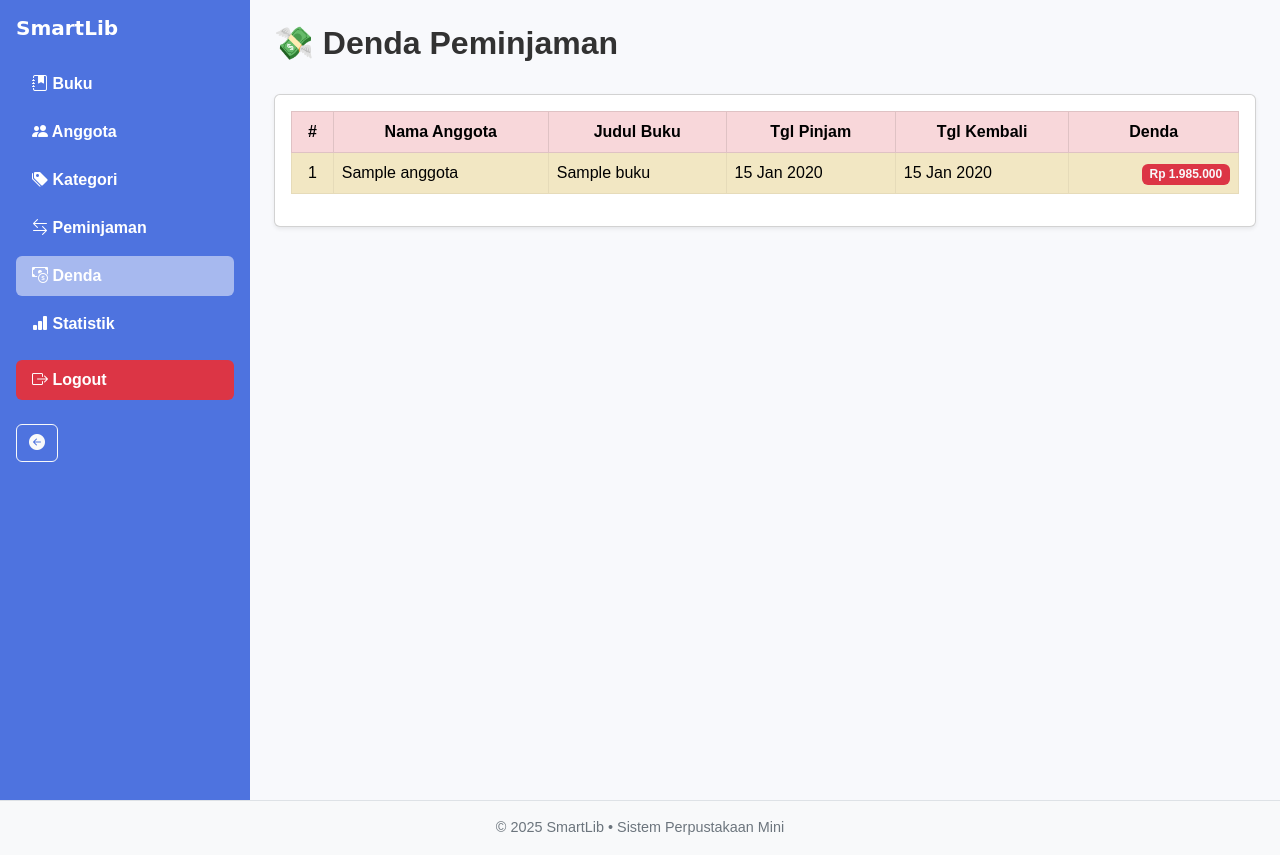
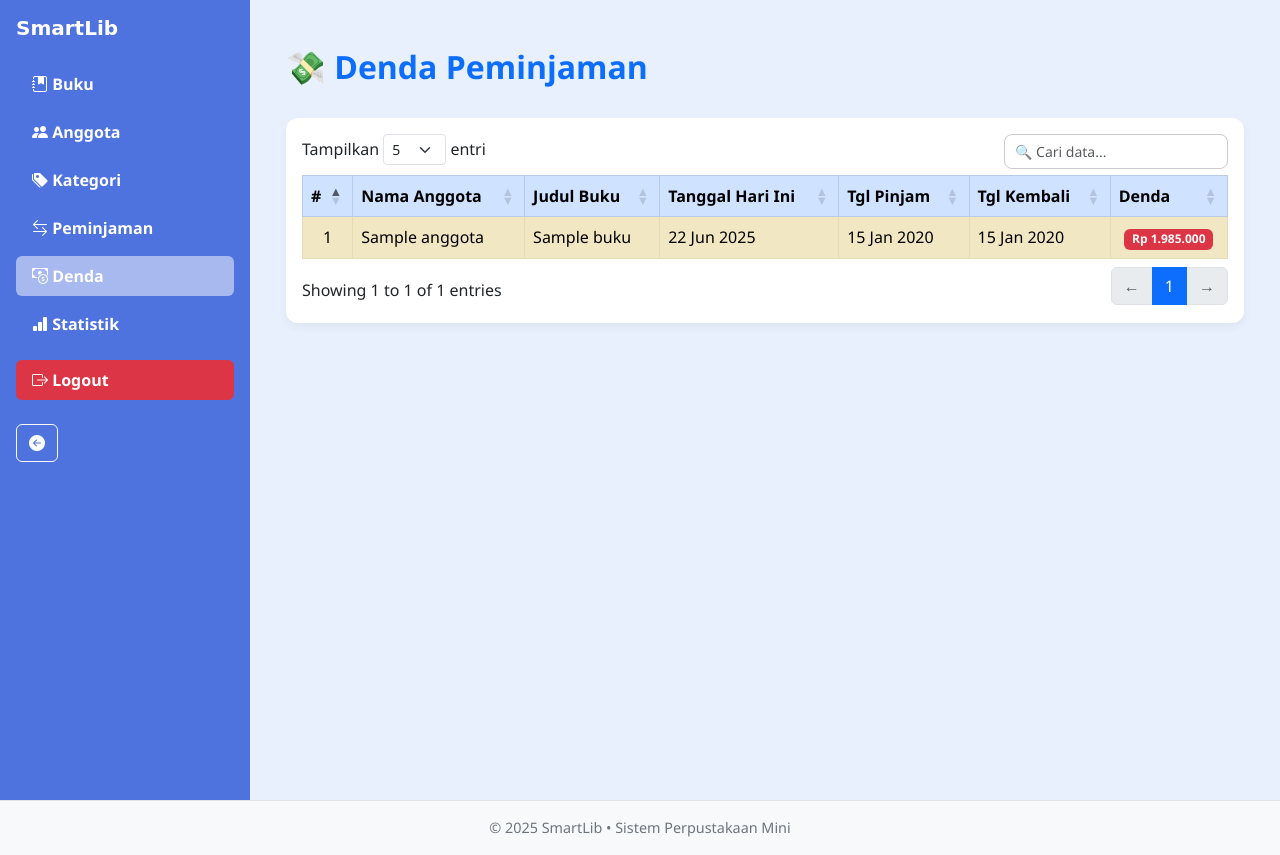
Before and after one commit to Riskiii098/ProjekWEBPrak, a PHP site: page /denda.php in a window 1280 px wide. Run offline with PHP 8.4, Linux system fonts and the light colour scheme; a user stored in the database is signed in; tables that the repository leaves empty hold one stand-in row (values such as "Sample post"); some libraries are stand-ins or nearby versions.

Commit message:
Update denda.php

```diff
--- a/denda.php
+++ b/denda.php
@@ -1,10 +1,12 @@
 <?php
-$page = 'denda'; $page_title = 'Data Denda Peminjaman';
-include 'includes/db.php';
-include 'includes/header.php';
+$page = 'denda';
+$page_title = 'Data Denda Peminjaman';
+include_once 'includes/db.php';
+include_once 'includes/header.php';
 
 $data = $conn->query("
   SELECT p.id, a.nama AS anggota, b.judul AS buku, p.tgl_pinjam, p.tgl_kembali,
+    CURDATE() AS today,
     CASE
       WHEN CURDATE() > p.tgl_kembali THEN DATEDIFF(CURDATE(), p.tgl_kembali) * 1000
       ELSE 0
@@ -15,17 +17,39 @@ $data = $conn->query("
 ");
 ?>
 
+<!-- Styles & DataTables CSS -->
+<link href="https://cdn.jsdelivr.net/npm/bootstrap@5.3.0/dist/css/bootstrap.min.css" rel="stylesheet">
+<link href="https://cdn.datatables.net/1.13.6/css/dataTables.bootstrap5.min.css" rel="stylesheet">
+<style>
+  body {
+    background-color: #e8f0fe;
+    font-family: 'Segoe UI', sans-serif;
+  }
+  .custom-card {
+    background-color: #fff;
+    border-radius: 12px;
+    box-shadow: 0 4px 10px rgba(0, 0, 0, 0.05);
+  }
+  .dataTables_filter input {
+    border-radius: 8px;
+    border: 1px solid #ccc;
+    padding: 6px 10px;
+  }
+</style>
+
+<div class="container py-4">
   <div class="d-flex justify-content-between align-items-center mb-4">
-  <h2 class="fw-bold">💸 Denda Peminjaman</h2>
+    <h2 class="fw-bold text-primary">💸 Denda Peminjaman</h2>
   </div>
 
-<div class="card shadow-sm p-3">
-  <table class="table table-bordered table-striped align-middle">
-    <thead class="table-danger text-center">
+  <div class="custom-card p-3">
+    <table id="dendaTable" class="table table-bordered table-striped align-middle">
+      <thead class="table-primary text-center">
         <tr>
           <th>#</th>
           <th>Nama Anggota</th>
           <th>Judul Buku</th>
+          <th>Tanggal Hari Ini</th>
           <th>Tgl Pinjam</th>
           <th>Tgl Kembali</th>
           <th>Denda</th>
@@ -37,9 +61,10 @@ $data = $conn->query("
           <td class="text-center"><?= $i++ ?></td>
           <td><?= htmlspecialchars($row['anggota']) ?></td>
           <td><?= htmlspecialchars($row['buku']) ?></td>
+          <td><?= date('d M Y', strtotime($row['today'])) ?></td>
           <td><?= date('d M Y', strtotime($row['tgl_pinjam'])) ?></td>
           <td><?= date('d M Y', strtotime($row['tgl_kembali'])) ?></td>
-        <td class="text-end fw-bold">
+          <td class="text-center fw-bold">
             <?php if ($row['denda'] > 0): ?>
               <span class="badge bg-danger text-light">
                 Rp <?= number_format($row['denda'], 0, ',', '.') ?>
@@ -53,5 +78,31 @@ $data = $conn->query("
       </tbody>
     </table>
   </div>
+</div>
+
+<!-- JS Libraries -->
+<script src="https://cdn.jsdelivr.net/npm/bootstrap@5.3.0/dist/js/bootstrap.bundle.min.js"></script>
+<script src="https://code.jquery.com/jquery-3.6.0.min.js"></script>
+<script src="https://cdn.datatables.net/1.13.6/js/jquery.dataTables.min.js"></script>
+<script src="https://cdn.datatables.net/1.13.6/js/dataTables.bootstrap5.min.js"></script>
+<script>
+  $(document).ready(function() {
+    $('#dendaTable').DataTable({
+      paging: true,
+      searching: true,
+      pageLength: 5,
+      lengthMenu: [5, 10, 25, 50],
+      language: {
+        search: "_INPUT_",
+        searchPlaceholder: "🔍 Cari data...",
+        lengthMenu: "Tampilkan _MENU_ entri",
+        paginate: {
+          previous: "←",
+          next: "→"
+        }
+      }
+    });
+  });
+</script>
 
 <?php include 'includes/footer.php'; ?>
```
Lines whose indentation alone changed are shown as unchanged.
